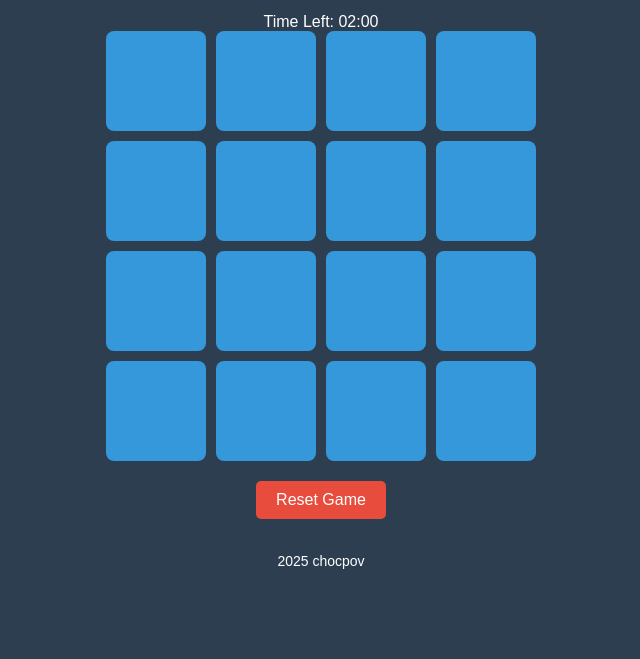
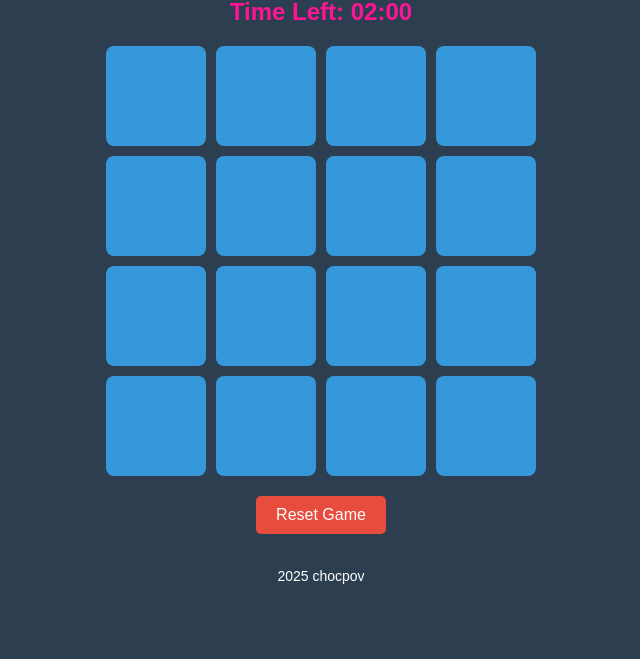
Before and after one commit to chocpov/memory-card, a plain HTML site: page index.html in a window 1280 px wide. Shown: the part 141-800 px from the top of the page, without its empty margins (319-959 px from the left). Drawn offline with Linux system fonts and the light colour scheme.

Commit message:
Update style.css

```diff
--- a/style.css
+++ b/style.css
@@ -71,6 +71,15 @@ h1 {
     color: white;
 }
 
+#timer {
+    font-size: 1.5rem;
+    font-weight: bold;
+    color: #ff1493;
+    text-align: center;
+    margin-bottom: 20px;
+}
+
+
 footer {
     margin-top: 20px;
     font-size: 14px;
```
